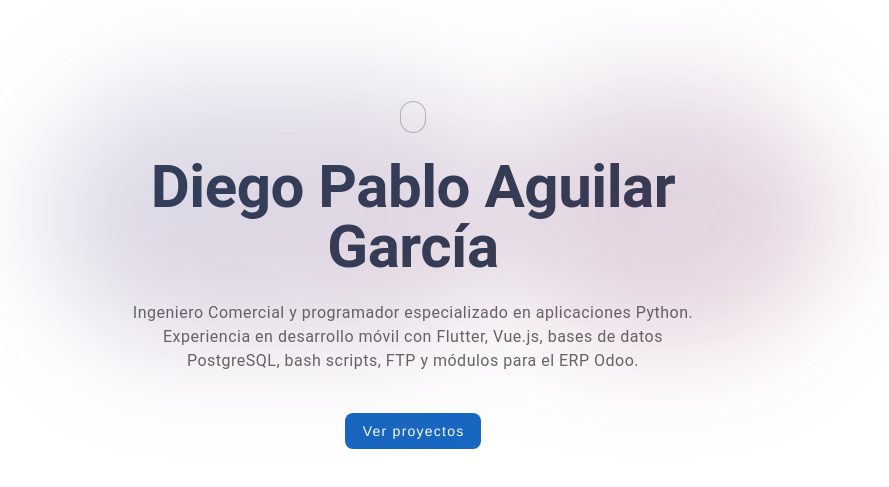
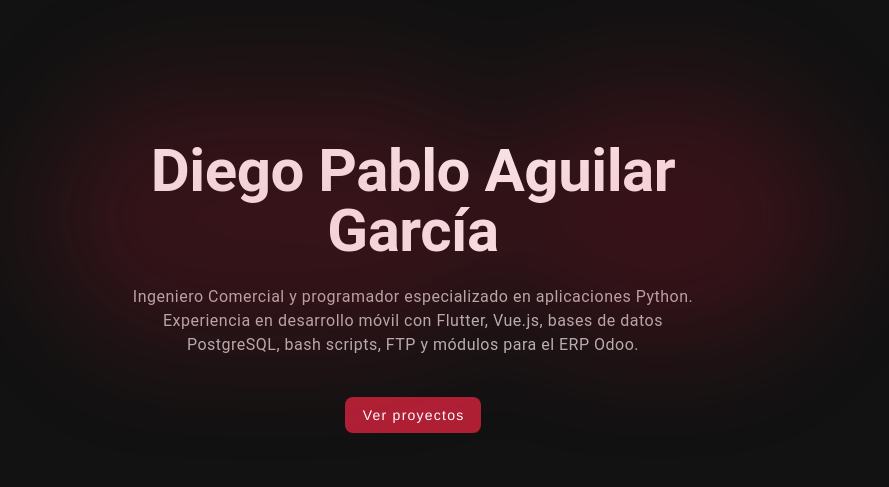
Before and after one commit to diegoag30/my-portfolio, a Vue app: page / in a window 1280 px wide. Shown: the part 185-672 px from the top of the page, without its empty margins (227-1116 px from the left). Built offline with nearby package versions, Linux system fonts and the light colour scheme.

Commit message:
feat: added dark theme

```diff
--- a/src/App.vue
+++ b/src/App.vue
@@ -20,7 +20,6 @@ export default {
   -webkit-font-smoothing: antialiased;
   -moz-osx-font-smoothing: grayscale;
   text-align: center;
-  color: #2c3e50;
   margin-top: 60px;
 }
 </style>
--- a/src/components/HomeComponent.vue
+++ b/src/components/HomeComponent.vue
@@ -3,9 +3,6 @@
     <v-main :min-height="$vuetify.display.mdAndUp ? 800 : 550">
       <v-container class="h-100 d-flex align-center justify-center">
         <div class="w-100 w-md-50 text-center">
-          <v-chip border="thin opacity-25" color="surface" variant="flat">
-          </v-chip>
-
           <h1 class="text-h4 text-md-h2 font-weight-bold my-6">
             Diego Pablo Aguilar García
           </h1>
--- a/src/main.js
+++ b/src/main.js
@@ -1,16 +1,7 @@
 import { createApp } from "vue";
 
 // Vuetify
-import { createVuetify } from "vuetify";
-import * as components from "vuetify/components";
-import * as directives from "vuetify/directives";
-import "vuetify/styles";
-
 import App from "./App.vue";
-
-const vuetify = createVuetify({
-  components,
-  directives,
-});
+import vuetify from "./plugins/vuetify";
 
 createApp(App).use(vuetify).mount("#app");
--- /dev/null
+++ b/src/plugins/vuetify.js
@@ -0,0 +1,28 @@
+// /src/plugins/vuetify.js
+import { createVuetify } from "vuetify";
+import * as components from "vuetify/components";
+import * as directives from "vuetify/directives";
+import "vuetify/styles";
+
+const vuetify = createVuetify({
+  components,
+  directives,
+  theme: {
+    defaultTheme: "dark",
+    themes: {
+      dark: {
+        dark: true,
+        colors: {
+          background: "#121212",
+          surface: "#1E1E1E",
+          primary: "#af2035",
+          secondary: "#4c1598",
+          error: "#e00f35",
+          // Add more colors as needed
+        },
+      },
+    },
+  },
+});
+
+export default vuetify;
```
Also changed, not shown: jsconfig.json (+2 -9 lines).
